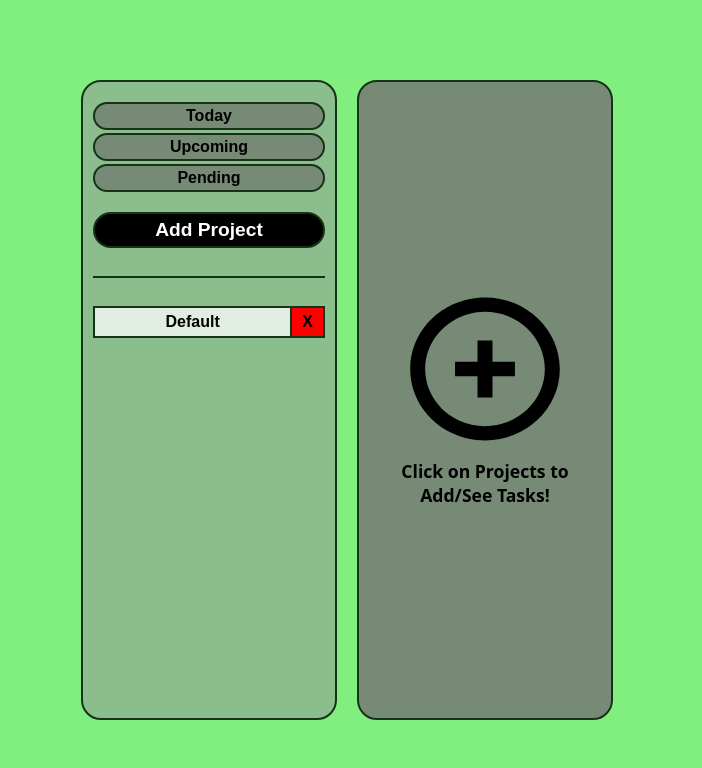
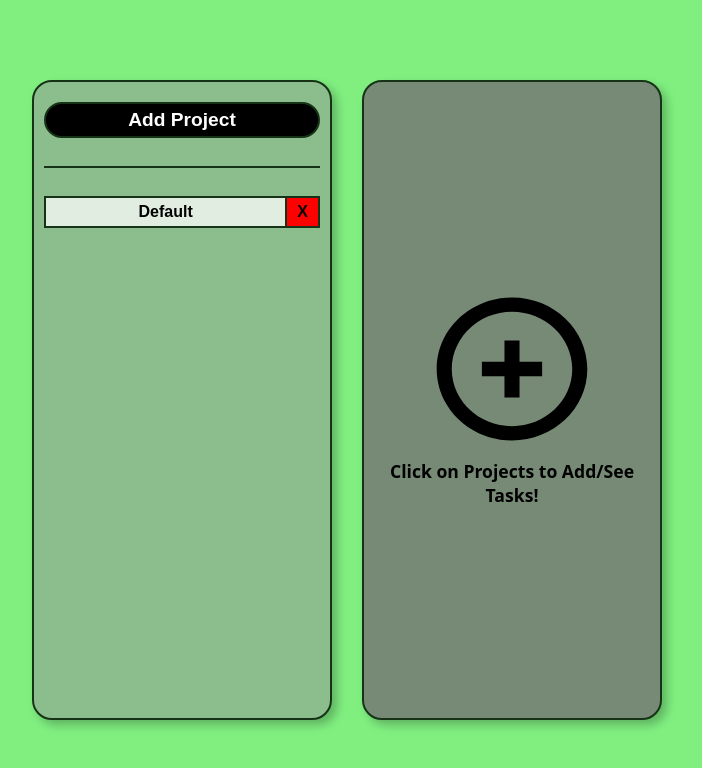
Before and after one commit to NandkishorJadoun/to-do-list, a website built with webpack: page src/template.html in a window 1280 px wide. Shown: the whole page, without its empty margins (293-995 px from the left). Built offline with nearby package versions, Linux system fonts and the light colour scheme.

Commit message:
remove usued buttons and add some styles

```diff
--- a/src/project-ui.js
+++ b/src/project-ui.js
@@ -1,8 +1,8 @@
 import { addProject, removeProject, getProjectList, Project } from "./project";
 
-import { getTaskUi,initTask, getProjectDeleteMessage } from "./task-ui";
+import { getTaskUi, initTask, getProjectDeleteMessage } from "./task-ui";
 
-export function init() {
+export function init(){
 
     const addProjectBtn = document.querySelector(".add-project")
     const projectDialog = document.querySelector(".project-dialog")
--- a/src/styles.css
+++ b/src/styles.css
@@ -10,12 +10,13 @@ body {
     display: flex;
     align-items: center;
     justify-content: center;
-    gap: 20px;
+    gap: 30px;
     background-color: #80EF80;
 }
 
 #project-container {
     width: 20%;
+    min-width: 300px;
     height: 80vh;
     padding: 20px 10px;
     background-color: #8CBD8C;
@@ -24,22 +25,9 @@ body {
     display: flex;
     flex-direction: column;
     gap: 20px;
-}
-
-.task-filter{
-    display: grid;
-    gap: 3px;
-}
-
-.task-filter > button{
-    font-size: 1rem;
-    background-color: #768A76;
-    color: black;
-    cursor: pointer;
-    font-weight: bold;
-    padding: 3px;
-    border: solid 2px #173317;
-    border-radius: 20px;
+    overflow: auto;
+    scrollbar-width: none;
+    box-shadow: 5px 5px 10px rgba(0, 0, 0, 0.25);
 }
 
 .add-project {
@@ -74,16 +62,35 @@ body {
     border: none;
     border: solid 2px #173317;
     font-weight: bold;
+    cursor: pointer;
 }
 
-.projects button:first-of-type{
+.projects button:first-of-type,
+.tasks button:first-of-type{
     background-color: #e0ede0;
     border-right: 0px;
 }
 
-.projects button:last-of-type{
+.projects button:last-of-type,
+.tasks button:last-of-type{
     background-color: red;
     padding: 5px 10px;
+}
+
+#task-container {
+    width: 20%;
+    min-width: 300px;
+    height: 80vh;
+    padding: 20px 10px;
+    background-color: #768A76;
+    border: solid 2px #173317;
+    border-radius: 20px;
+    display: flex;
+    flex-direction: column;
+    gap: 15px;
+    overflow: auto;
+    scrollbar-width: none;
+    box-shadow: 5px 5px 10px rgba(0, 0, 0, 0.25);
 }
 
 .task-container-msg{
@@ -98,19 +105,6 @@ body {
 .task-container-msg > img{
     height: 150px;
     width: 70%;
-
-}
-
-#task-container {
-    width: 20%;
-    height: 80vh;
-    padding: 20px 10px;
-    background-color: #768A76;
-    border: solid 2px #173317;
-    border-radius: 20px;
-    display: flex;
-    flex-direction: column;
-    gap: 15px;
 }
 
 #task-container > button {
@@ -147,16 +141,6 @@ body {
     font-size: 0.9rem;
     border: solid 2px #173317;
     font-weight: bold;
-}
-
-.tasks button:first-of-type{
-    background-color: #e0ede0;
-    border-right: 0px;
-}
-
-.tasks button:last-of-type{
-    background-color: red;
-    padding: 5px 10px;
 }
 
 .project-dialog,
--- a/src/task-ui.js
+++ b/src/task-ui.js
@@ -67,7 +67,7 @@ function updateTaskUI(project) {
 
     const tasks = document.createElement("div")
     tasks.classList.add("tasks")
-    taskContainer.classList.remove("init-task-container")
+    taskContainer.classList.remove("task-container-msg")
     taskContainer.appendChild(tasks)
 
     project.getTaskList().forEach(task => {
--- a/src/template.html
+++ b/src/template.html
@@ -9,12 +9,6 @@
 
 <body>
     <div id="project-container">
-
-        <div class="task-filter">
-            <button class="today-task">Today</button>
-            <button class="upcoming-task">Upcoming</button>
-            <button class="pending-task">Pending</button>
-        </div>
 
         <button class="add-project">Add Project</button>
 
```
